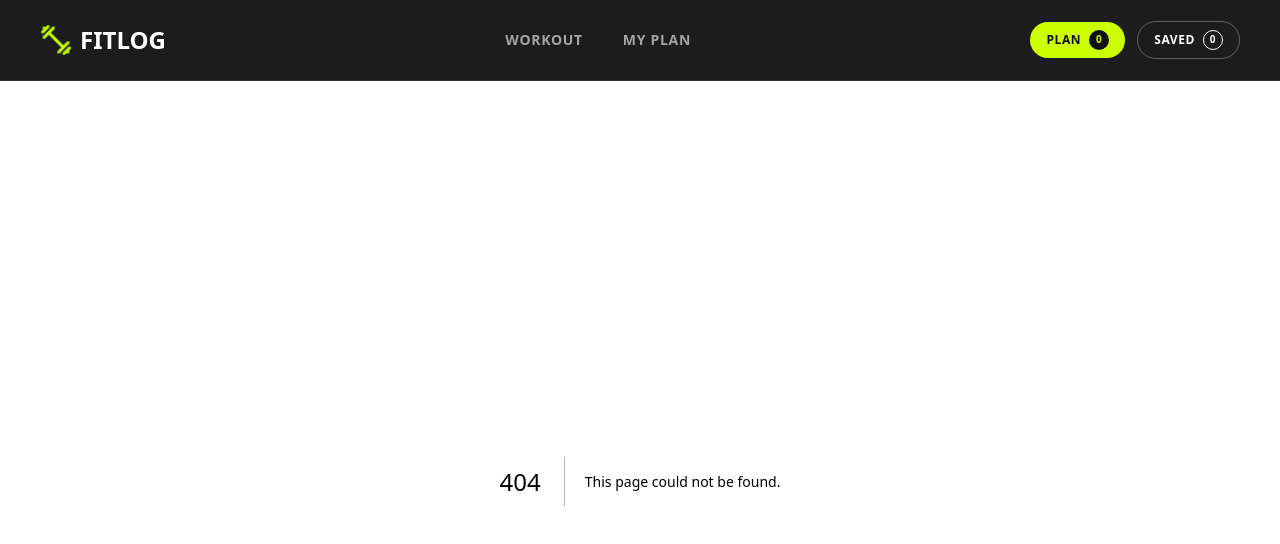
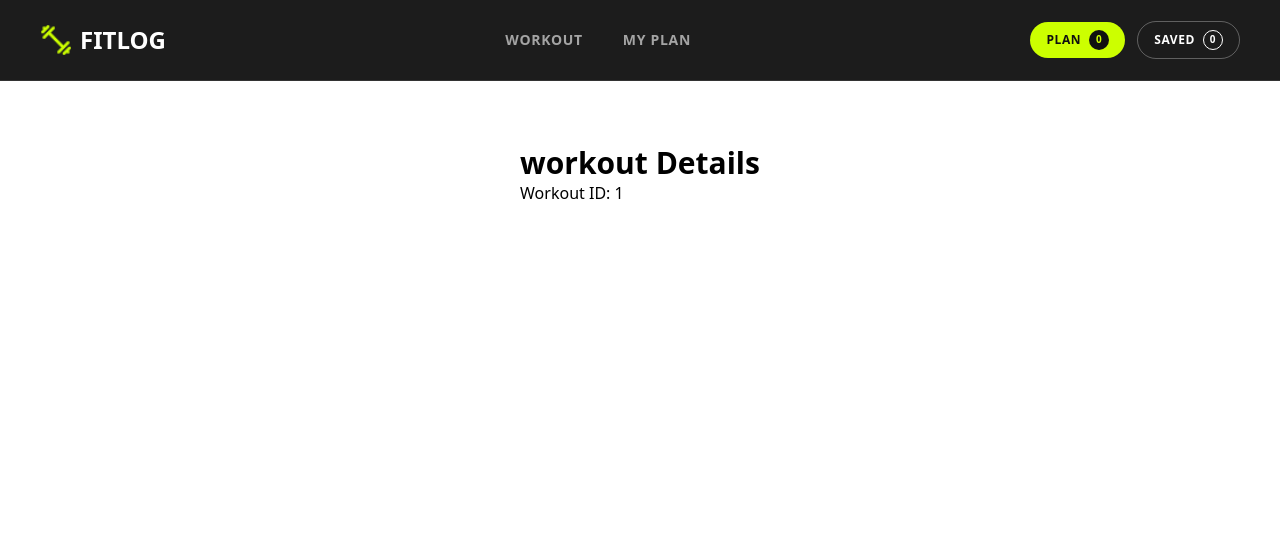
Before and after one commit to abdurrahman621/workout-tracking, a Next.js app: page /workout/1 in a window 1280 px wide. Before the commit this address had no page. Shown: the top 544 px of the page. Built offline with nearby package versions, Linux system fonts and the light colour scheme.

Commit message:
Add Dynamic workout

```diff
--- /dev/null
+++ b/src/app/workout/[id]/page.tsx
@@ -0,0 +1,19 @@
+
+interface workoutDetailsprops {
+    params:Promise <{
+        id: string;
+    }>
+}
+
+const workoutDetails = async ({ params }: workoutDetailsprops) => {
+    const { id } = await params;
+
+    return (
+        <main className="mx-auto max-w-7xl px-5 py-16" >
+            <h1 className="text-3xl font-bold">workout Details</h1>
+            <p>Workout ID: {id}</p>
+
+        </main>
+    )
+}
+export default workoutDetails
--- a/src/components/WorkoutCard.tsx
+++ b/src/components/WorkoutCard.tsx
@@ -1,5 +1,6 @@
 import { Workout } from "@/types/workout";
 import Image from "next/image";
+import Link from "next/link";
 
 interface WorkoutCardProps {
     workout: Workout
@@ -7,6 +8,7 @@ interface WorkoutCardProps {
 
 const WorkoutCard = ({ workout }: WorkoutCardProps) => {
     return (
+        <Link href={`/workout/${workout.id}`}>
             <div className="overflow-hidden rounded-2xl border border-gray-200 bg-white shadow-sm transition hover:-translate-y-1 hover:shadow-lg">
                 <Image src={workout.image}
                     alt={workout.name}
@@ -58,6 +60,8 @@ const WorkoutCard = ({ workout }: WorkoutCardProps) => {
                     </div>
                 </div>
             </div>
+        </Link>
+
     );
 };
 
```
Lines whose indentation alone changed are shown as unchanged.
